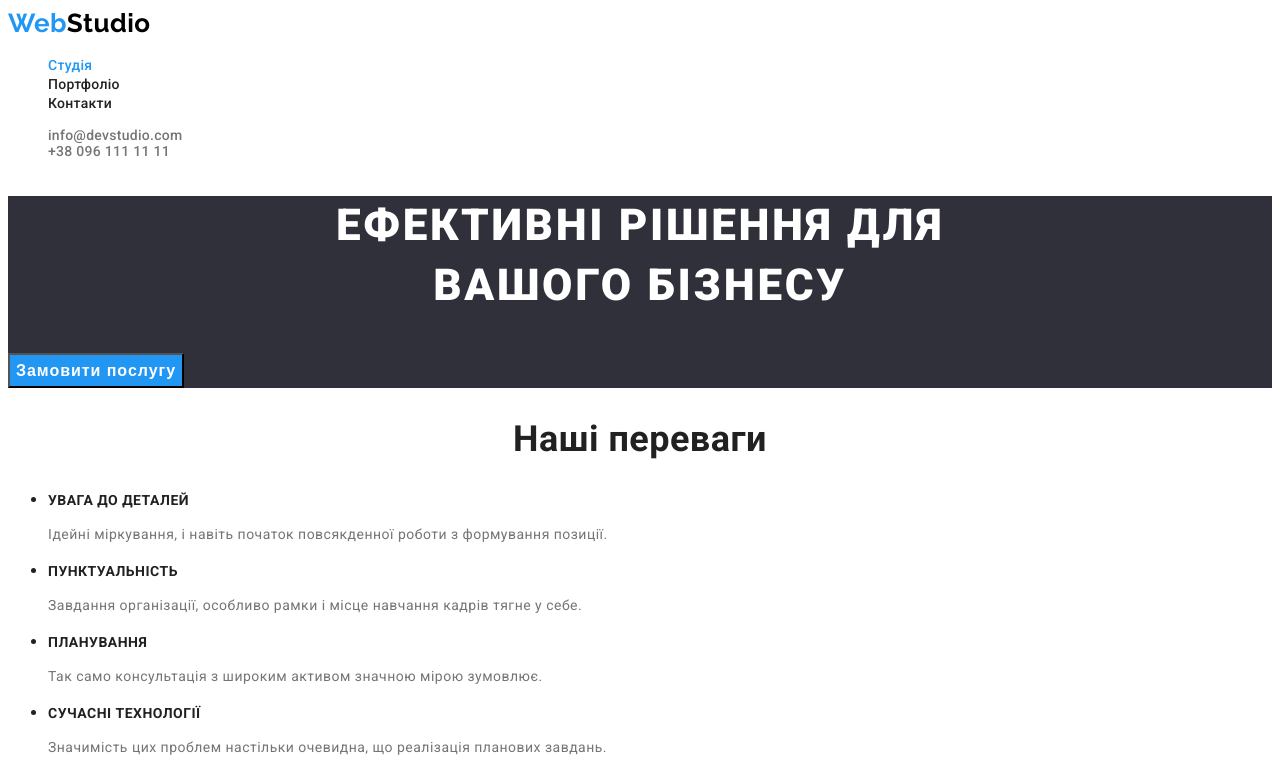
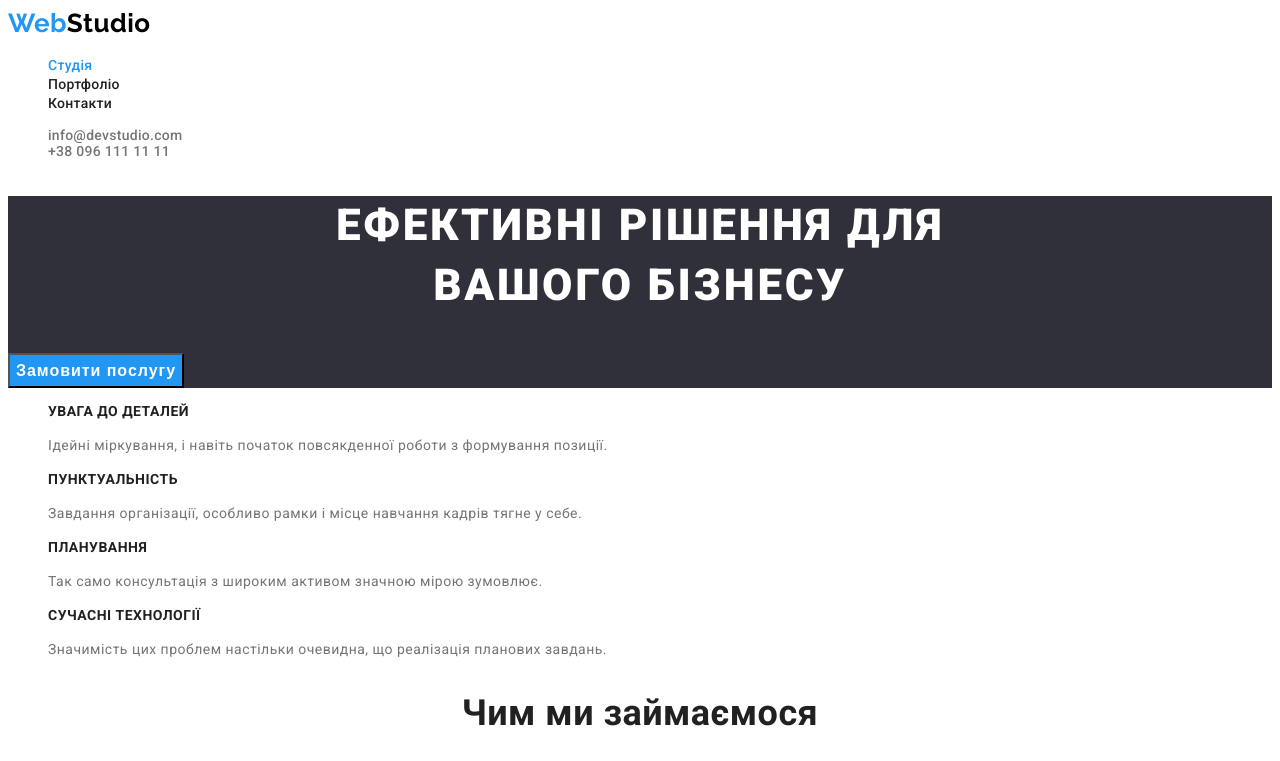
Before and after one commit to vyacheslav-i/goit-markup-hw-02, a plain HTML site: page index.html in a window 1280 px wide. Shown: the top 761 px of the page. Drawn offline with Linux system fonts and the light colour scheme.

Commit message:
add changes
add changes

```diff
--- a/css/styles.css
+++ b/css/styles.css
@@ -14,6 +14,7 @@
     --primary-text-color-theme-dark: #FFFFFF;
     --accent-color:#2196F3;
     --logo-color:#000000;
+    --order-button-background-color: #188CE8;
 }
 
 body {
@@ -33,6 +34,19 @@ body {
 
 .text {
     color: var(--secondary-text-color-theme-light);
+}
+
+.visually-hidden {
+    position: absolute;
+    white-space: nowrap;
+    width: 1px;
+    height: 1px;
+    overflow: hidden;
+    border: 0;
+    padding: 0;
+    clip: rect(0 0 0 0);
+    clip-path: inset(50%);
+    margin: -1px;
 }
 
 /* HEADER */
@@ -129,6 +143,11 @@ body {
     background-color: var(--accent-color);
 }
 
+.button-order:hover,
+.button-order:focus {
+    background-color: var(--order-button-background-color);
+}
+
 /* Section */
 
 .section-title {
@@ -194,6 +213,8 @@ color: var(--primary-text-color-theme-light);
 }
 
 .adress-list {
+    font-family: var(--primary-font);
+    font-style: normal;
     font-size: 14px;
     line-height: 1.71;
 }
--- a/index.html
+++ b/index.html
@@ -47,8 +47,8 @@
 
 			<!-- Переваги -->
 			<section class="section">
-				<h2 class="section-title">Наші переваги</h2>
-				<ul class="advantage-list">
+				<h2 class="section-title visually-hidden">Наші переваги</h2>
+				<ul class="advantage-list list">
 					<li>
 						<h3 class="title">УВАГА ДО ДЕТАЛЕЙ</h3>
 						<p class="text">Ідейні міркування, і навіть початок повсякденної роботи з формування позиції.</p>
```
Also changed, not shown: portfolio.html (+1 -1 lines).
